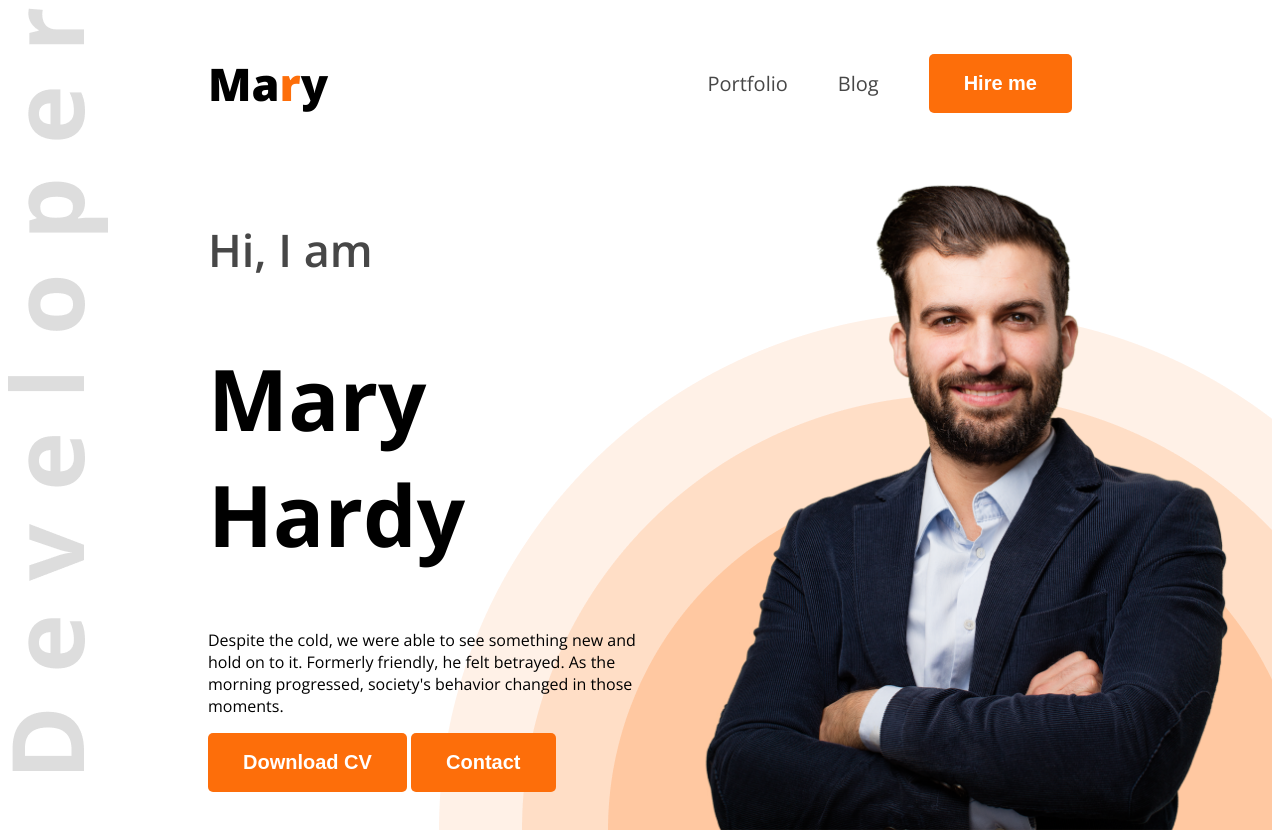
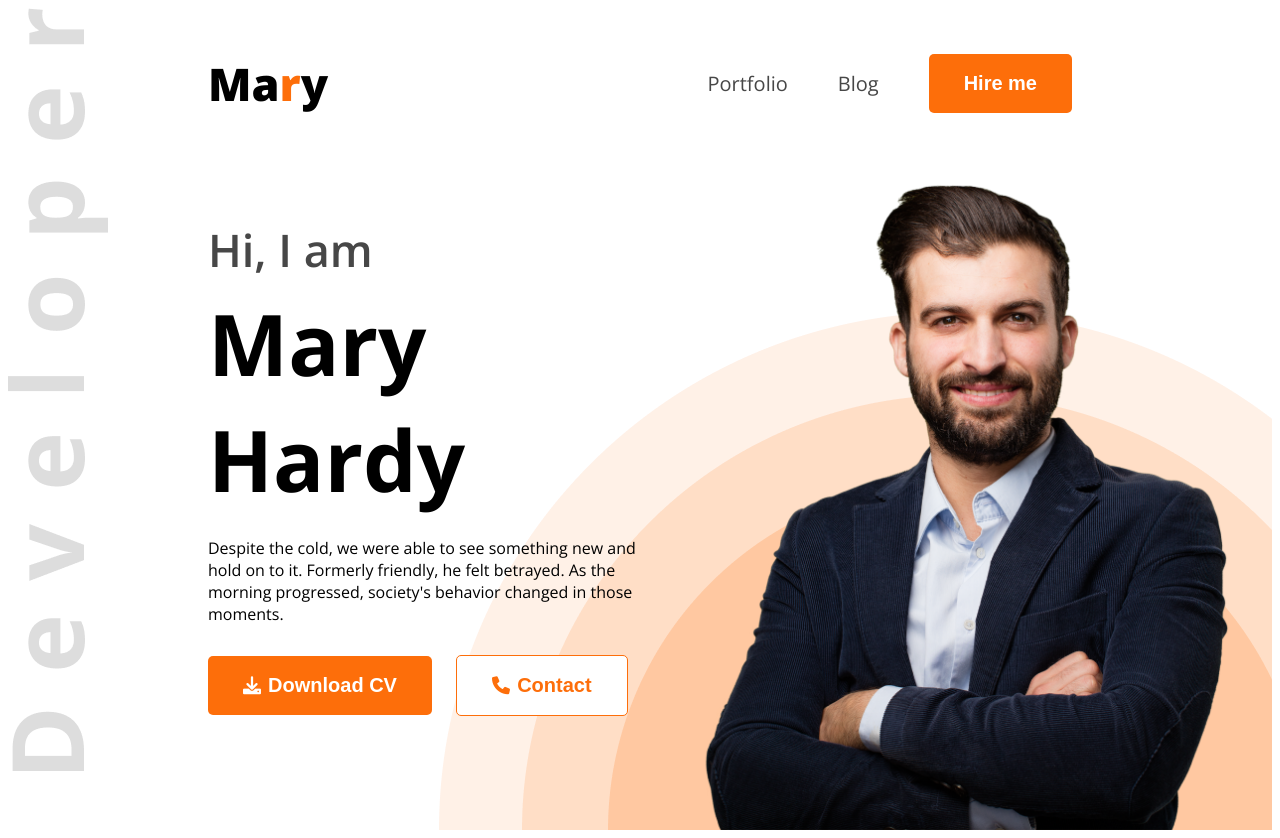
Before and after one commit to VelociRoughtor/Web_developer_portfolio, a plain HTML site: page index.html in a window 1280 px wide. Drawn offline with nearby package versions, Linux system fonts and the light colour scheme.

Commit message:
first page done

```diff
--- a/index.html
+++ b/index.html
@@ -5,6 +5,8 @@
     <meta name="viewport" content="width=device-width, initial-scale=1.0">
     <title>Document</title>
     <link rel="stylesheet" href="styles/portfolio.css">
+    <link rel="stylesheet" href="https://cdnjs.cloudflare.com/ajax/libs/font-awesome/6.0.0-beta3/css/all.min.css">
+
 </head>
 <body class="open-sans-normal">
     <header class="header">
@@ -23,8 +25,12 @@
                 <p class="banner-description">
                     Despite the cold, we were able to see something new and hold on to it. Formerly friendly, he felt betrayed. As the morning progressed, society's behavior changed in those moments.
                 </p>
-                <button class="btn-primary">Download CV</button>
-                <button class="btn-primary">Contact</button>
+                <button class="btn-primary" id="download">
+                    <i class="fas fa-download"></i> Download CV
+                  </button>
+                <button class="btn-primary" id="contact">
+                    <i class="fas fa-phone"></i> Contact
+                  </button>
             </div>
             <img class="banner-image" src="images/hardy.png" alt="hardy">
         </div>
--- a/styles/portfolio.css
+++ b/styles/portfolio.css
@@ -81,16 +81,35 @@
 .banner-content{
     max-width: 580px;
 }
+
 .banner-greetings{
     font-size: 45px;
     font-weight: 600;
+    margin-bottom: 5px;
 }
 
 .banner-title{
+    margin-top: 5px;
     font-weight: bold;
     font-size: 85px;
+    margin-bottom: 20px;
 }
 
 .banner-image{
     width: 580px;
 }
+
+.banner-description{
+    margin-bottom: 30px;
+}
+
+#contact{
+    color: #FD6E0A;
+    background-color: white;
+    border: 1px solid #FD6E0A;
+    margin-left: 20px;
+}
+.fas{
+    padding-right: 1.5px;
+    font-size: 18px;
+}
```
